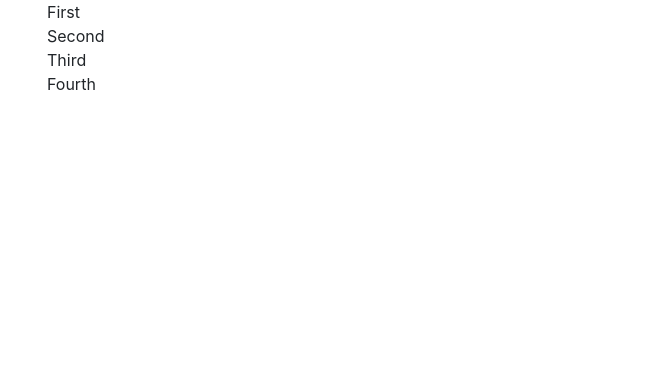
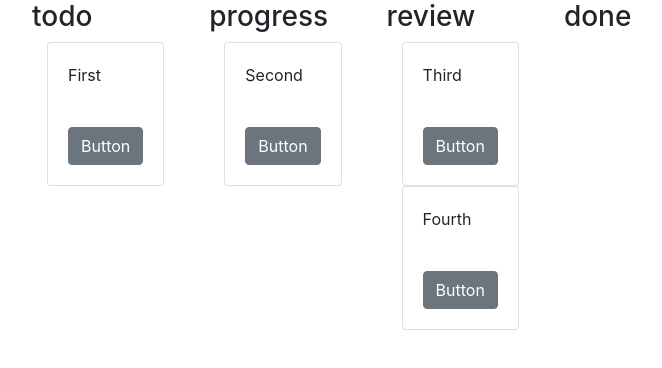
Before and after one commit to Vladyslavserdiuk/Kanban_Board, a React (Create React App) app: page / in a window 1280 px wide. Shown: the top 368 px of the page, without its empty margins (53-715 px from the left). Built offline with nearby package versions, Linux system fonts and the light colour scheme.

Commit message:
Third Commit

```diff
--- a/src/App.js
+++ b/src/App.js
@@ -38,7 +38,10 @@ function App() {
         <div>
             <Container>
                 <Row>
-                    <Column tasks={tasks}/>
+                    <Column title={'todo'} tasks={tasks}/>
+                    <Column title={'progress'} tasks={tasks}/>
+                    <Column title={'review'} tasks={tasks}/>
+                    <Column title={'done'} tasks={tasks}/>
                 </Row>
 
             </Container>
--- a/src/Column.js
+++ b/src/Column.js
@@ -5,18 +5,21 @@ import Task from "./Task";
 
 function Column(props) {
 
-  const {tasks} = props
+    const {tasks, title} = props
 
 
-  return (
-    <div >
-      <Col>
-          {tasks.map(el => <Task task={el}/>)}
+    return (
+        <div>
+            <Col>
+                <h3>{title}</h3>
+                {tasks
+                    .filter(el => el.status === title)
+                    .map(el => <Task task={el}/>)}
 
-      </Col>
+            </Col>
 
-    </div>
-  );
+        </div>
+    );
 }
 
 export default Column;
--- a/src/Task.js
+++ b/src/Task.js
@@ -1,5 +1,5 @@
 import React from 'react';
-import {Col} from "reactstrap";
+import {Col, Card, Button, CardBody} from "reactstrap";
 
 
 function Task(props) {
@@ -8,9 +8,16 @@ function Task(props) {
 
 
     return (
-    <div >
+        <div>
             <Col>
+                <Card>
+                    <CardBody>
                         {task.name}
+                    </CardBody>
+                    <CardBody>
+                        <Button>Button</Button>
+                    </CardBody>
+                </Card>
 
             </Col>
 
```
Lines whose indentation alone changed are shown as unchanged.
